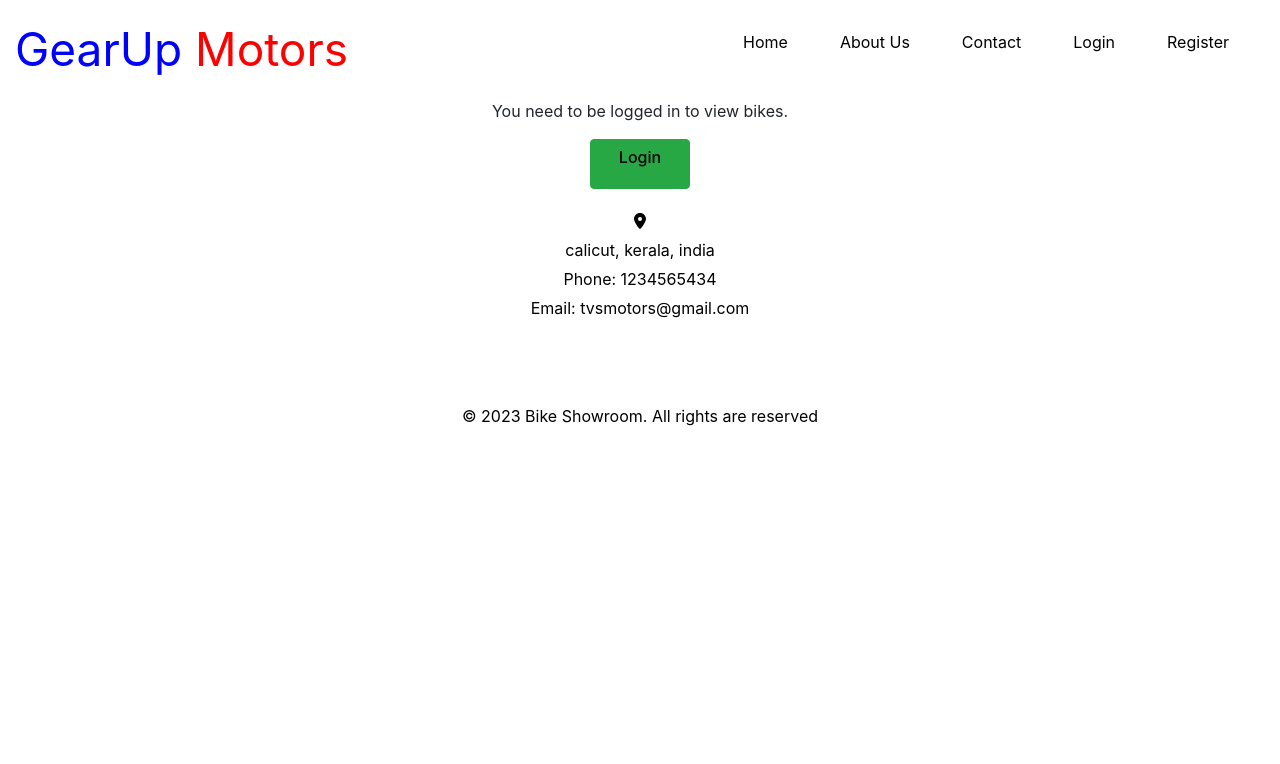
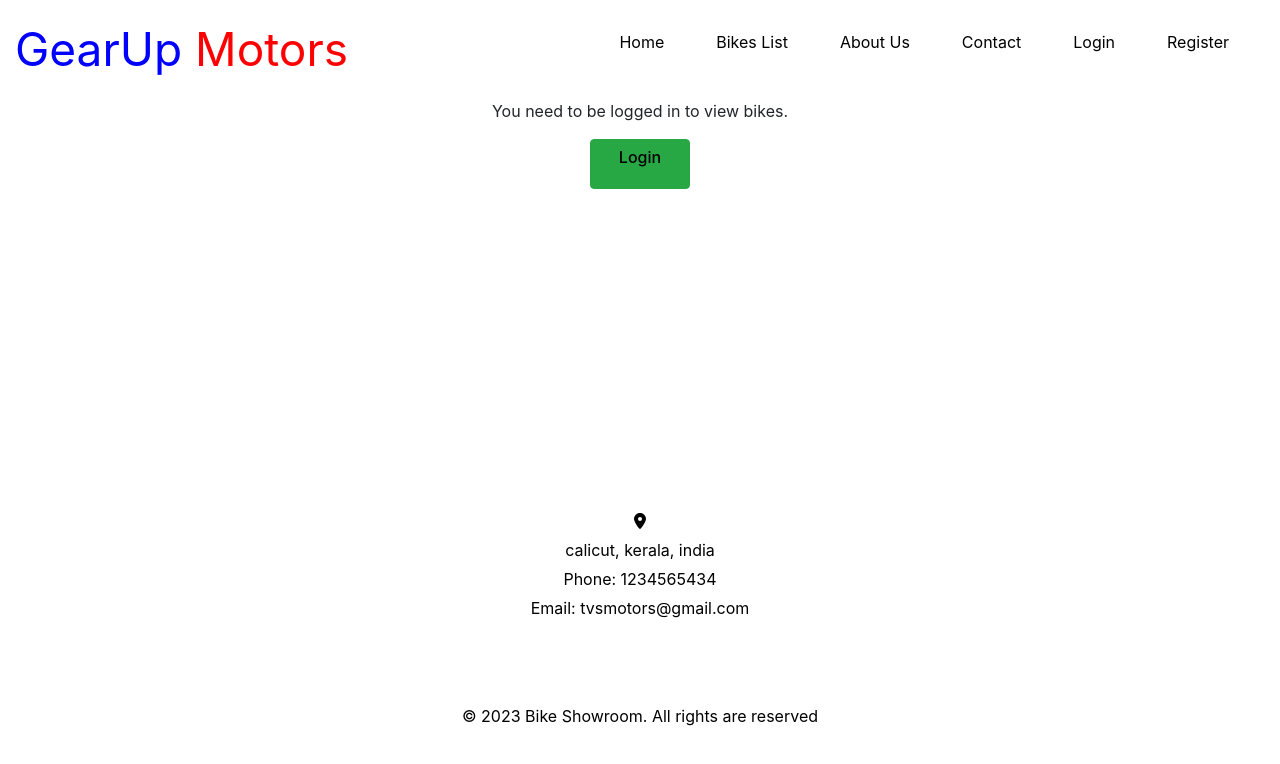
Before and after one commit to Ashfaque-calicut/GearUp-Motors, a React (Create React App) app in the folder front-end/: page /Bike in a window 1280 px wide. Shown: the top 764 px of the page. Built offline with nearby package versions, Linux system fonts and the light colour scheme.

Commit message:
updated Header

```diff
--- a/front-end/src/Components/Footer/Footer.css
+++ b/front-end/src/Components/Footer/Footer.css
@@ -10,7 +10,8 @@
   text-align: center;
   z-index: 999;
   position: absolute;
-}
+
+  }
 
 .footer-content {
   display: flex;
--- a/front-end/src/Components/Header/Header.js
+++ b/front-end/src/Components/Header/Header.js
@@ -33,13 +33,13 @@ const Header = () => {
               Home
             </Link>
           </li>
-          {token && (
+
             <li>
               <Link to='/Bike' className='nav-link' onClick={toggleMenu}>
-                Bikes
+                Bikes List
               </Link>
             </li>
-          )}
+
           {role == 2 && (
             <li>
               <Link to='/Booking' className='nav-link' onClick={toggleMenu}>
--- a/front-end/src/Pages/Bikes.js
+++ b/front-end/src/Pages/Bikes.js
@@ -10,7 +10,7 @@ const Bikes = () => {
 
   if (token) {
     return (
-      <div className="app">
+      <div className="app" >
         <main className="main-content">
           <BikeCard />
         </main>
@@ -19,7 +19,7 @@ const Bikes = () => {
   }
 
   return (
-    <div className="app">
+    <div className="app"style={{height:"390px"}}>
       <main className="main-content">
         <center>
           <p>You need to be logged in to view bikes.</p>
```
